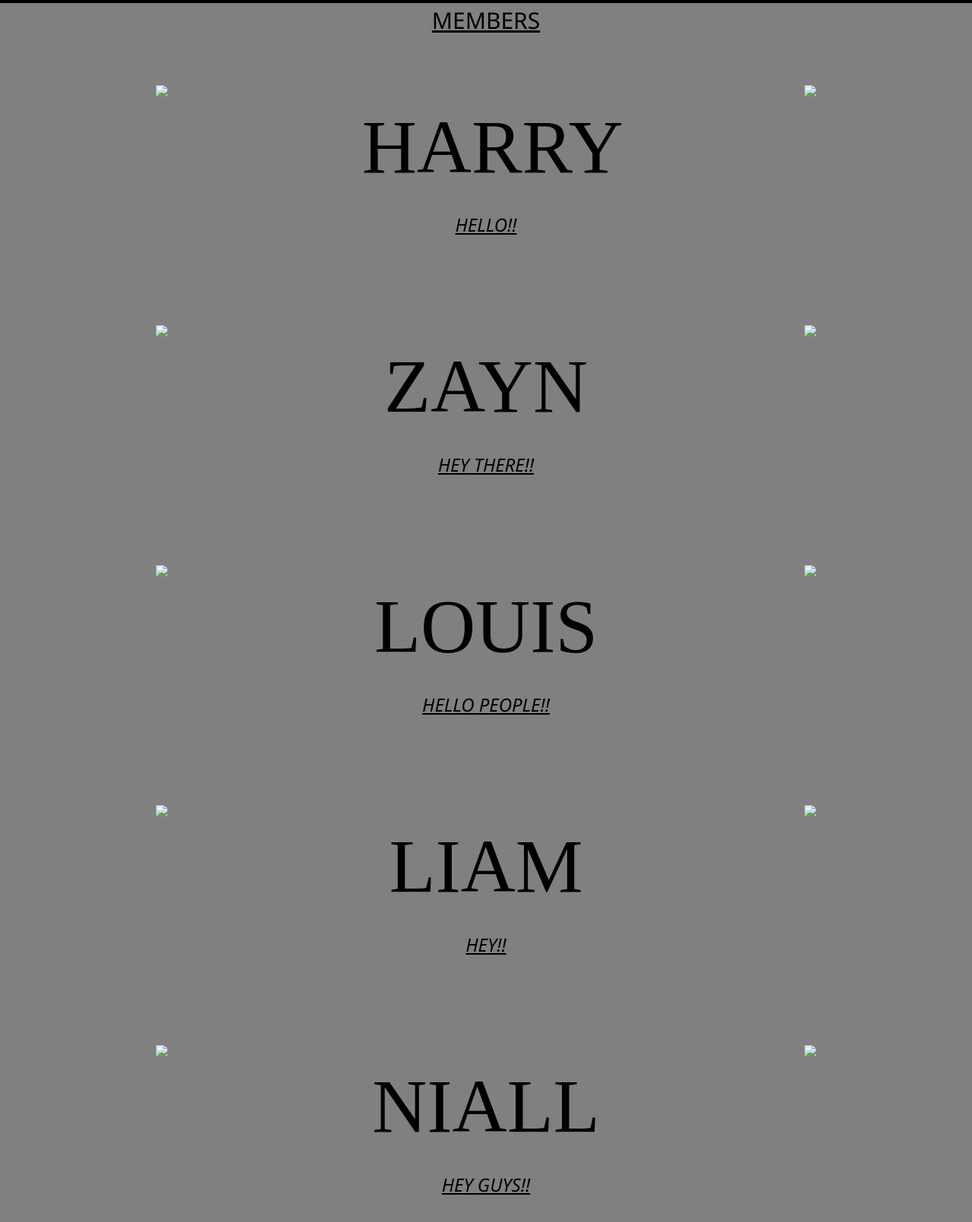
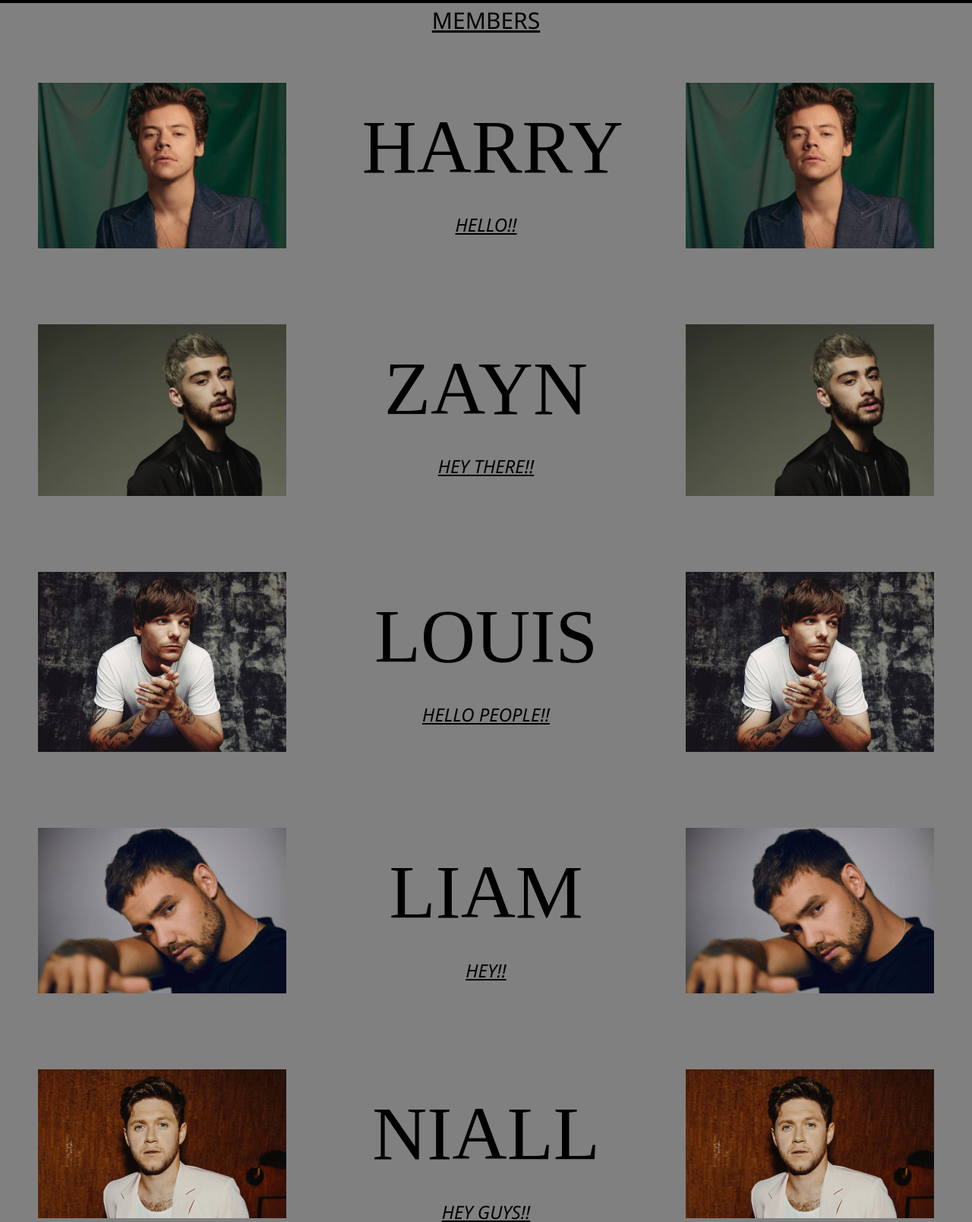
Before and after one commit to Tiyasha12/Myfavouriteband, a plain HTML site: page index.html in a window 1280 px wide. Shown: the part 3103-4712 px from the top of the page at 76% size. Drawn offline with nearby package versions, Linux system fonts and the light colour scheme.

Commit message:
Update index.html

```diff
--- a/index.html
+++ b/index.html
@@ -106,7 +106,7 @@ src="https://www.youtube.com/embed/o_v9MY_FMcw"></iframe>
   <h2 style= "margin-top: 0%;text-decoration:underline";font-family:"Lato", sans-serif>MEMBERS</h2>
   <div class="w3-row">
     <div class="column">
-      <img src="pictures/harry.jpg" style="margin-left:auto; margin-right: auto; max-width: 100% ;
+      <img src="harry.jpg" style="margin-left:auto; margin-right: auto; max-width: 100% ;
       height: auto ;">
     </div>
     <div class="column">
@@ -116,13 +116,13 @@ src="https://www.youtube.com/embed/o_v9MY_FMcw"></iframe>
       <a href="https://hstyles.co.uk/"target='_blank'><h3 text-decoration="underline"><i>HELLO!!</i></h3></a>
     </div>
     <div class="column">
-      <img src="pictures/harry.jpg" style="margin-left:auto; margin-right: auto; max-width: 100% ;
+      <img src="harry.jpg" style="margin-left:auto; margin-right: auto; max-width: 100% ;
       height: auto ;">
     </div>
   </div>
   <div class="w3-row">
     <div class="column">
-      <img src="pictures/ZaynMalik.jpg" style="margin-left:auto; margin-right: auto; max-width: 100% ;
+      <img src="ZaynMalik.jpg" style="margin-left:auto; margin-right: auto; max-width: 100% ;
       height: auto ;">
     </div>
     <div class="column">
@@ -132,12 +132,12 @@ src="https://www.youtube.com/embed/o_v9MY_FMcw"></iframe>
       <a href="http://inzayn.com/"target='_blank'><h3 text-decoration="underline"><i>HEY THERE!!</i></h3></a>
     </div>
     <div class="column">
-      <img src="pictures/ZaynMalik.jpg" style="margin-left:auto; margin-right: auto; max-width: 100% ;
+      <img src="ZaynMalik.jpg" style="margin-left:auto; margin-right: auto; max-width: 100% ;
       height: auto ;">
     </div></div>
     <div class="w3-row">
       <div class="column">
-        <img src="pictures/louis.jpg" style="margin-left:auto; margin-right: auto; max-width: 100% ;
+        <img src="louis.jpg" style="margin-left:auto; margin-right: auto; max-width: 100% ;
         height: auto ;">
       </div>
       <div class="column">
@@ -147,11 +147,11 @@ src="https://www.youtube.com/embed/o_v9MY_FMcw"></iframe>
         <a href="https://www.louis-tomlinson.com/"target='_blank'><h3 text-decoration="underline"><i>HELLO PEOPLE!!</i></h3></a>
       </div>
       <div class="column">
-        <img src="pictures/louis.jpg" style="margin-left:auto; margin-right: auto; max-width: 100% ;
+        <img src="louis.jpg" style="margin-left:auto; margin-right: auto; max-width: 100% ;
         height: auto ;"></div></div>
         <div class="w3-row">
           <div class="column">
-            <img src="pictures/liam.jpg" style="margin-left:auto; margin-right: auto; max-width: 100% ;
+            <img src="liam.jpg" style="margin-left:auto; margin-right: auto; max-width: 100% ;
             height: auto ;">
           </div>
           <div class="column">
@@ -161,11 +161,11 @@ src="https://www.youtube.com/embed/o_v9MY_FMcw"></iframe>
             <a href="https://www.liampayneofficial.com/"target='_blank'><h3 text-decoration="underline"><i>HEY!!</i></h3></a>
           </div>
           <div class="column">
-            <img src="pictures/liam.jpg" style="margin-left:auto; margin-right: auto; max-width: 100% ;
+            <img src="liam.jpg" style="margin-left:auto; margin-right: auto; max-width: 100% ;
             height: auto ;"></div></div>
             <div class="w3-row">
               <div class="column">
-                <img src="pictures/nisll.jpg" style="margin-left:auto; margin-right: auto; max-width: 100% ;
+                <img src="nisll.jpg" style="margin-left:auto; margin-right: auto; max-width: 100% ;
                 height: auto ;">
               </div>
               <div class="column">
@@ -175,7 +175,7 @@ src="https://www.youtube.com/embed/o_v9MY_FMcw"></iframe>
                 <a href="https://www.niallhoran.com/"target='_blank'><h3 text-decoration="underline"><i>HEY GUYS!!</i></h3></a>
               </div>
               <div class="column">
-                <img src="pictures/nisll.jpg" style="margin-left:auto; margin-right: auto; max-width: 100% ;
+                <img src="nisll.jpg" style="margin-left:auto; margin-right: auto; max-width: 100% ;
                 height: auto ;"></div></div>
 </div>
 <div class="about" id="about">
```
